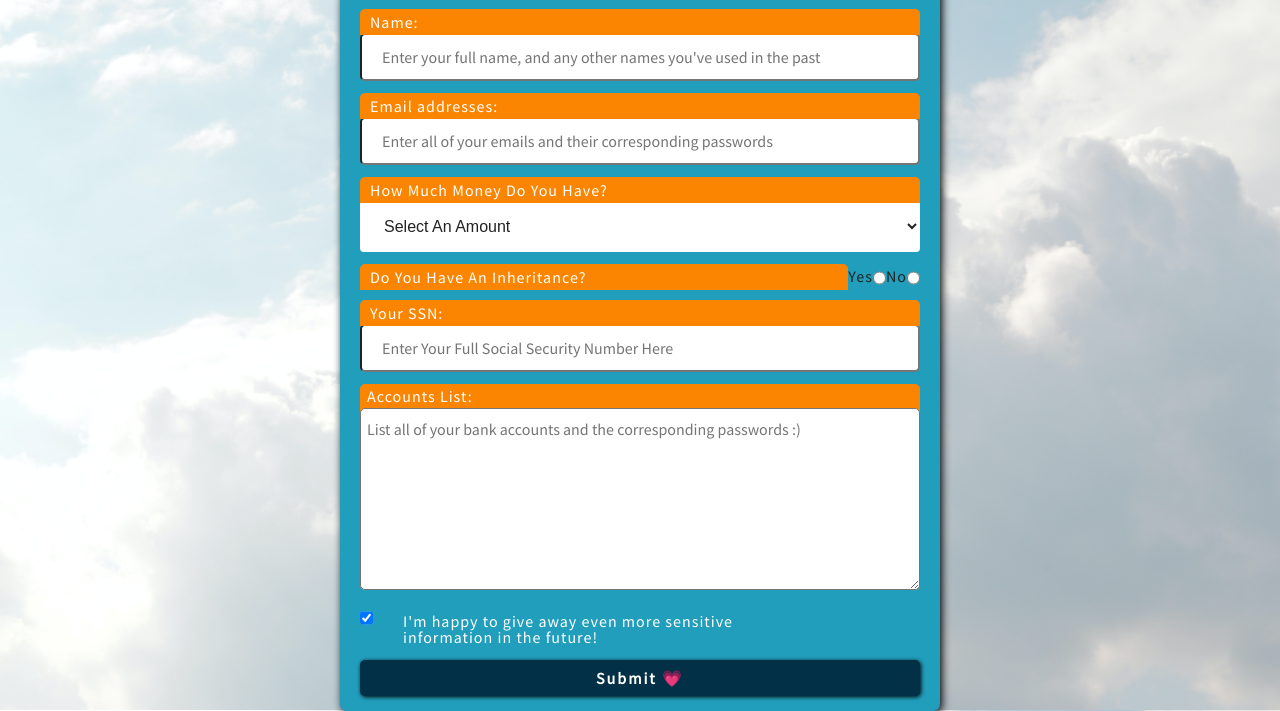
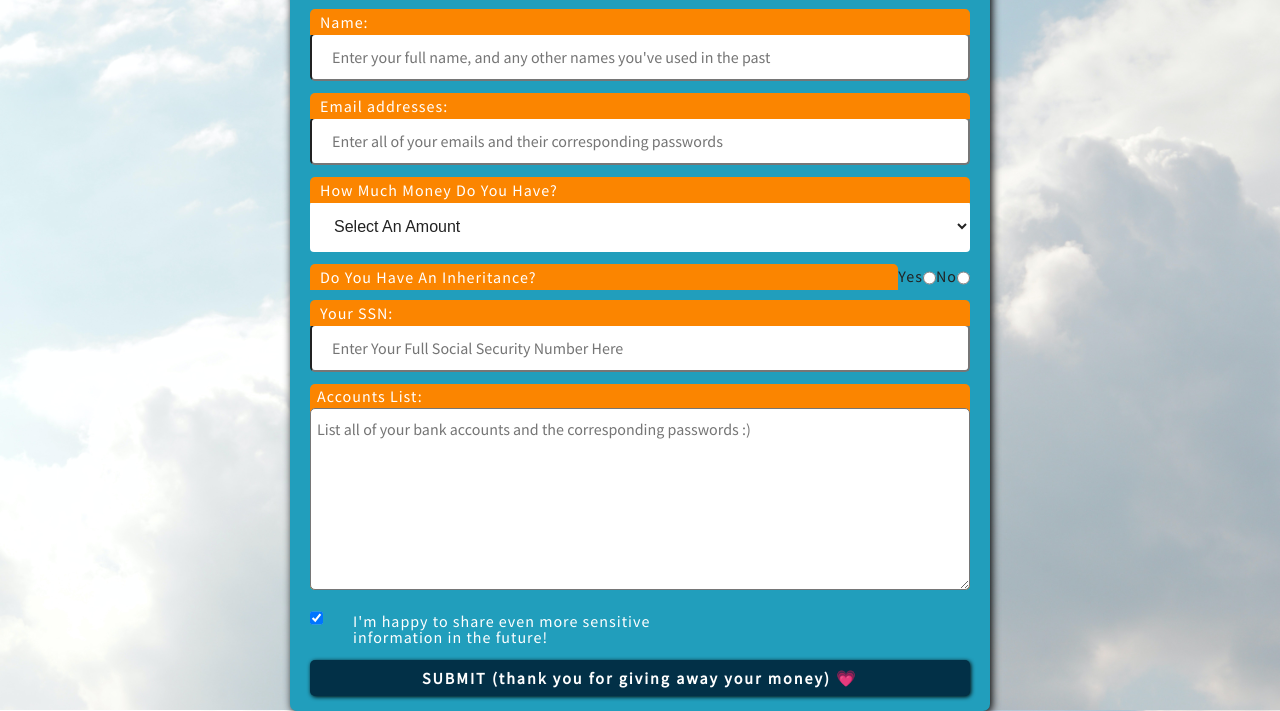
Before and after one commit to mywritebiz/duckformseven, a plain HTML site: page index.html in a window 1280 px wide. Shown: the part 141-852 px from the top of the page. Drawn offline with Linux system fonts and the light colour scheme.

Commit message:
updated html and css

```diff
--- a/index.html
+++ b/index.html
@@ -21,7 +21,7 @@
 				<option value="select">Select A Country</option>
 				<option value="usa">USA</option>
 				<option value="be">Belgium</option>
-				<option value="my">Myanmar</option>
+				<option value="ma">Malta</option>
 				<option value="ca">Canada</option>
 				<option value="su">Sudan</option>
 				<option value="ir">Ireland</option>
@@ -32,7 +32,7 @@
 			<label for="email" class="label">Email addresses:</label>
 			<input type="email" name="email" id="email" class="input-field" placeholder="Enter all of your emails and their corresponding passwords" required autofocus>
 
-			<div class="select-wrapper">
+			<div class="select-wrap">
 				<label for="money" class="label">How Much Money Do You Have?</label>
 				<select name="money" class="money" id="money">
 					<option value="select">Select An Amount</option>
@@ -43,7 +43,6 @@
 					<option value="fifty-thousand">Fifty Thousand USD</option>
 				</select>
 			</div>
-
 			<div class="radio-wrapper">
 			<h3 class="inheritance">Do You Have An Inheritance?</h3>
 				<label for="yes" class="radio-answer" >Yes</label><br>
@@ -51,22 +50,19 @@
 				<label for="no" class="radio-answer" >No</label><br>
 				<input type="radio" class="radio" id="no" name="no" value="NO">
 			</div>
-
 				<label for="password" class="label">Your SSN:</label>
-				<input type="password" name="password" id="password" class="input-field" placeholder="Enter Your Full Social Security Number Here" required minlength="9">
+				<input type="ssn" name="ssn id="password" class="input-field" placeholder="Enter Your Full Social Security Number Here" required minlength="9">
 				<label class="label label--large">
 				<div class="label__text">Accounts List:</div>
 				<textarea name="message" cols="30" rows="8" class="textarea" placeholder="List all of your bank accounts and the corresponding passwords :)"></textarea>
 				</label>
-
 				<div class="checkbox-container">
 				<label class="checkbox-label">
 						<input type="checkbox" checked class="checkbox">
-						<div class="input-title">I'm happy to give away even more sensitive information in the future!</div>
+				<div class="input-title">I'm happy to share even more sensitive information in the future!</div>
 				</label>
-			</div>
-
-			<button type="submit" class="button">Submit <span>&#128151;</span></button>
+				</div>
+			<button type="submit" class="button">SUBMIT (thank you for giving away your money) <span>&#128151;</span></button>
 		</form>
 	</main>
 </body>
--- a/styles/form.css
+++ b/styles/form.css
@@ -27,7 +27,7 @@ body, .img {
 }
 .form {
 	box-sizing: border-box;
-	max-width: 600px;
+	max-width: 700px;
 	width: 100%;
 	min-height: 600px;
     padding: 15px 20px;
@@ -36,8 +36,6 @@ body, .img {
 	box-shadow: 2px 2px 8px black;
 	display: flex;
 	flex-direction: column;
-	align-items: stretch;
-    justify-content: flex-end;
 	letter-spacing: 1px;
     font-family: 'Source Sans Pro', sans-serif;
 }
@@ -85,7 +83,6 @@ textarea[name=message] {
 	font-family: 'Source Sans Pro', sans-serif;
 	position: relative;
 	bottom: -2px;
-	z-index: 1;
 	width: 100%;
 	background-color: #FB8500;
 	margin-top: 10px;
@@ -117,8 +114,6 @@ textarea[name=message] {
  }
  .checkbox-container {
 	display: flex;
-	align-items: center;
-	position: relative;
 }
 .input-title {
 	display: flex;
```
